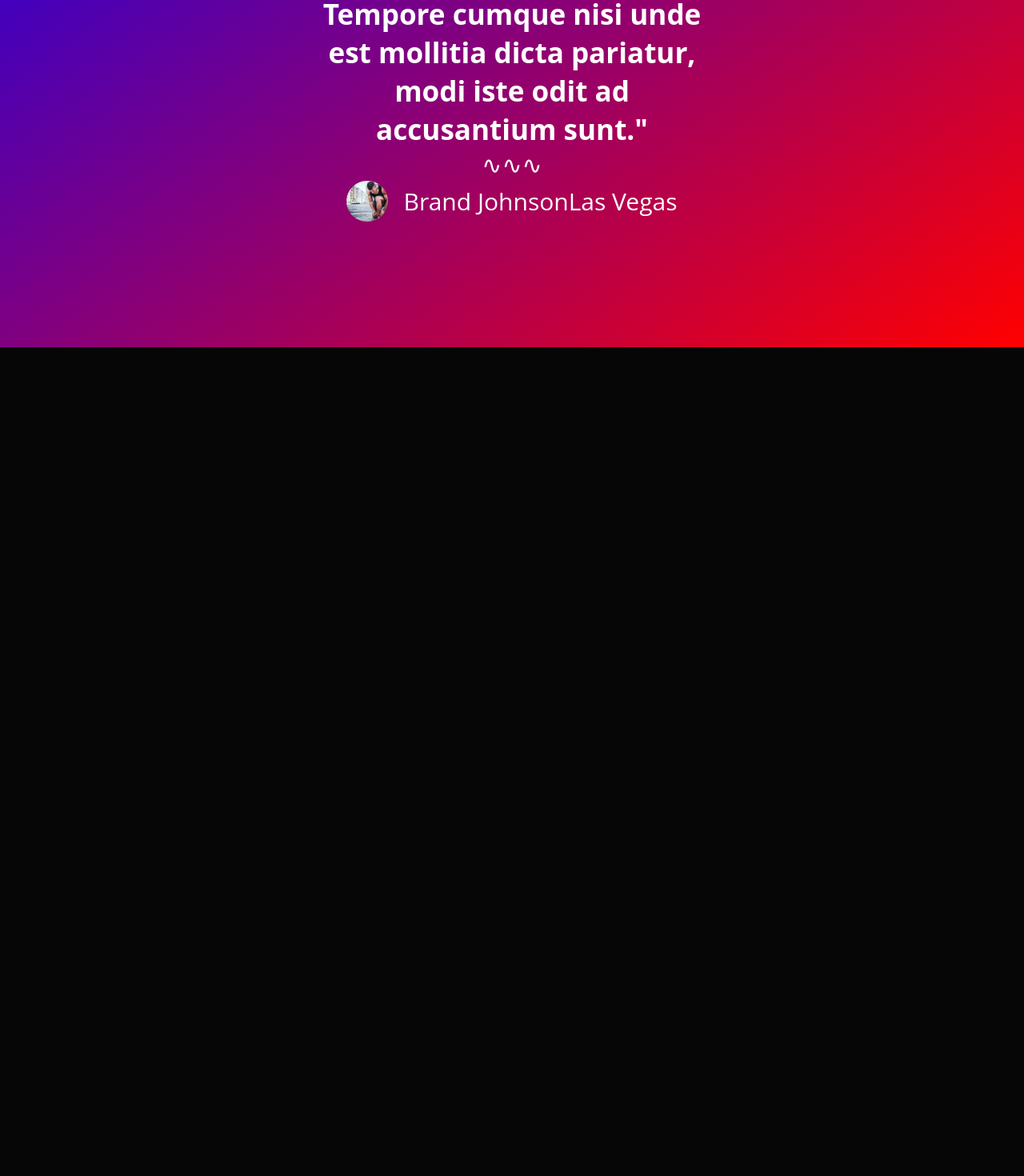
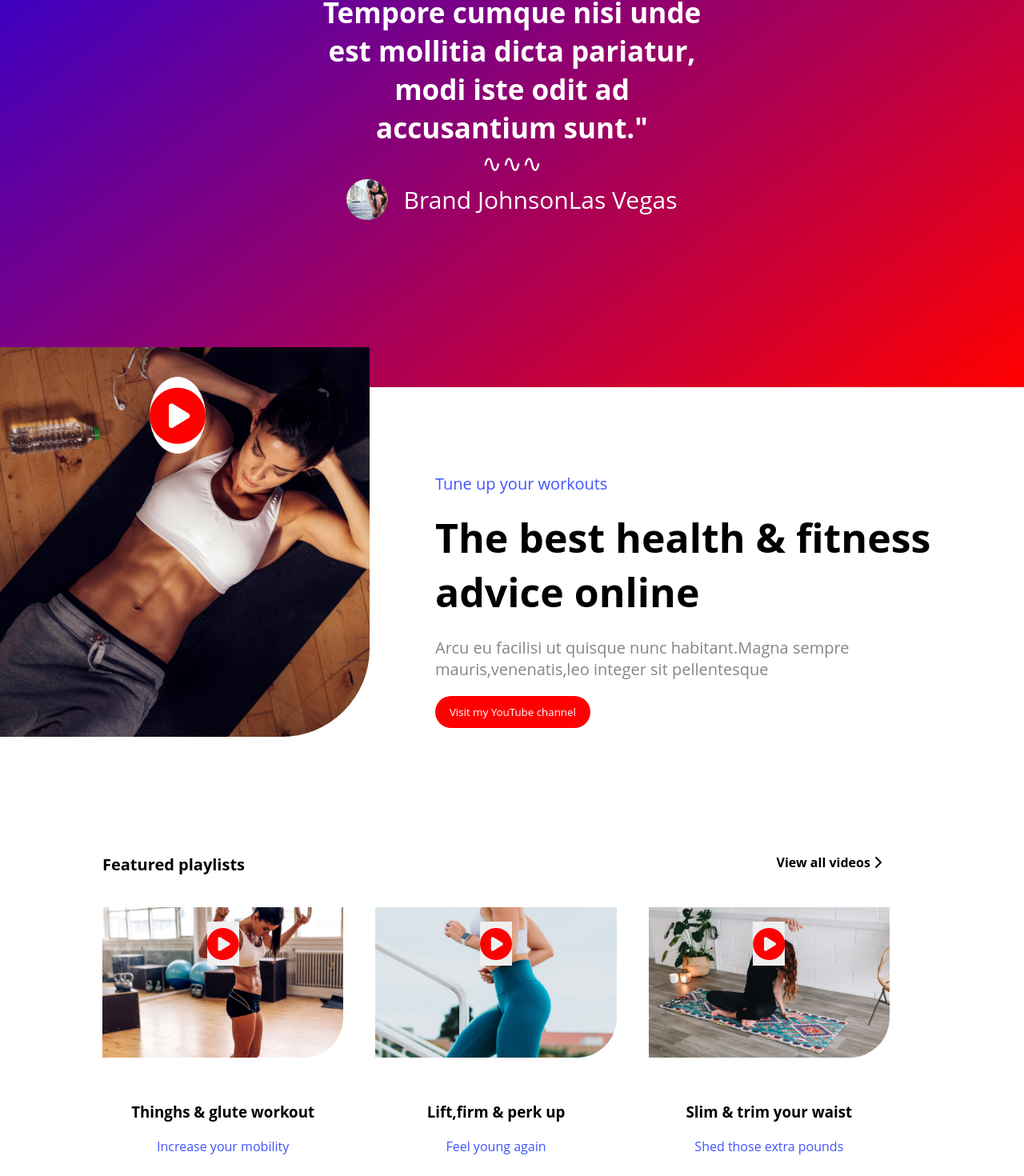
Before and after one commit to MassimoRomano/proj-html-vuejs, a Vue app: page / in a window 1280 px wide. Shown: the part 1266-2736 px from the top of the page at 80% size. Before the commit the page ends 2043 px from the top, so only its background shows below. Built offline with nearby package versions, Linux system fonts and the light colour scheme.

Commit message:
add third  section

```diff
--- a/src/App.vue
+++ b/src/App.vue
@@ -13,6 +13,7 @@ export default {
 <template>
 
   <body>
+    <!-- HEADER -->
     <div class="container">
       <header>
         <div class="logo">
@@ -40,6 +41,8 @@ export default {
       </header>
     </div>
 
+    <!-- START MAIN -->
+    <!-- JUMBOTRON -->
     <main>
       <section class="jumbotron">
         <div class="container">
@@ -54,7 +57,7 @@ export default {
                 <button class="dark-b" type="button">Buy Avda Today</button>
               </div>
             </div>
-            <button class="play-button">Play</button>
+            <span class="play-button"></span>
             <div class="jumbotron-images">
               <img src="" alt="Immagine 1">
               <img src="" alt="Immagine 2">
@@ -63,6 +66,7 @@ export default {
         </div>
       </section>
 
+      <!-- HEALTH SECTION -->
       <section id="training">
         <div class="container">
           <div class="training-img">
@@ -103,6 +107,53 @@ export default {
         </div>
       </section>
 
+      <!-- HEALTH -->
+      <section id="health">
+        <div class="health-contanitor">
+          <div class="left-health">
+            <img src="/public/image/service15-2x.jpg" alt="">
+            <span class="play"><i class="fa-solid fa-circle-play"></i></span>
+          </div>
+          <div class="right-health">
+            <p class="tune">Tune up your workouts</p>
+            <h4>The best health & fitness advice online</h4>
+            <div>
+              <span><img src="" alt=""></span><span><img src="" alt=""></span>
+            </div>
+            <p class="arcu">Arcu eu facilisi ut quisque nunc habitant.Magna sempre mauris,venenatis,leo integer sit
+              pellentesque</p>
+            <button type="button">Visit my YouTube channel</button>
+          </div>
+        </div>
+        <div class="container">
+          <div class="text-featured">
+            <h5>Featured playlists</h5>
+            <p>View all videos <i class="fa-solid fa-chevron-right"></i></p>
+
+          </div>
+          <div class="wrap-featured">
+            <div class="featured-video">
+              <img src="/public/image/video2-2x.jpg" alt="">
+              <button class="play"><i class="fa-solid fa-circle-play"></i></button>
+              <h3>Thinghs & glute workout</h3>
+              <p>Increase your mobility</p>
+            </div>
+            <div class="featured-video">
+              <img src="/public/image/video7-2x.jpg" alt="">
+              <button class="play"><i class="fa-solid fa-circle-play"></i></button>
+              <h3>Lift,firm & perk up</h3>
+              <p>Feel young again</p>
+            </div>
+            <div class="featured-video">
+              <img src="/public/image/video9-2x.jpg" alt="">
+              <button class="play"><i class="fa-solid fa-circle-play"></i></button>
+              <h3>Slim & trim your waist</h3>
+              <p>Shed those extra pounds</p>
+            </div>
+          </div>
+        </div>
+      </section>
+
     </main>
 
   </body>
--- a/src/style.css
+++ b/src/style.css
@@ -29,6 +29,12 @@
 
 .g-2 {
   gap: 2rem;
+}
+
+.play {
+  color: red;
+  cursor: pointer;
+  border: none;
 }
 
 body {
@@ -92,26 +98,28 @@ button a {
 /* MAIN */
 
 /* JUMBOTRON */
-main{
-  height: 100%;
+main {
+  height: auto;
+  position: relative;
 }
+
 .jumbotron {
   background-image: url('/public/image/slider82x-scaled.jpg');
   background-size: cover;
   object-fit: contain;
   height: 700px;
   width: 100%;
-  position: relative;
+
 }
 
-.jumbotron-container{
+.jumbotron-container {
   display: flex;
   align-items: center;
   justify-content: space-between;
 }
 
 .jumbotron-text {
-  background: linear-gradient(to right, rgb(6, 6, 7) 76%, rgba(3, 3, 3, 0.836) 25%,rgba(3, 3, 3, 0.096)10% );
+  background: linear-gradient(to right, rgb(6, 6, 7) 76%, rgba(3, 3, 3, 0.836) 25%, rgba(3, 3, 3, 0.096)10%);
   height: 700px;
   width: 63%;
   padding-left: 40px;
@@ -121,27 +129,27 @@ main{
   justify-content: center;
   gap: 10px;
 
-  > h1{
+  >h1 {
     font-size: 70px;
   }
 
-  > .red{
+  >.red {
     font-size: 20px;
     color: red;
   }
 
-  > .trasp{
+  >.trasp {
     color: rgba(255, 255, 255, 0.473);
   }
 
-  > .wave{
+  >.wave {
     color: yellow;
     font-size: 40px;
   }
 }
 
 
-.light-b{
+.light-b {
   width: 25%;
   height: 40px;
   text-align: center;
@@ -153,7 +161,7 @@ main{
   margin-top: 20px;
 }
 
-  .dark-b{
+.dark-b {
   width: 20%;
   height: 40px;
   text-align: center;
@@ -166,15 +174,6 @@ main{
 
 
 
-.play-button {
-  background-color: rgba(255, 255, 255, 0.5); /* Sfondo semitrasparente */
-  border: none;
-  padding: 20px; /* Aumenta la dimensione del pulsante */
-  border-radius: 50%; /* Rende il pulsante circolare */
-  position: relative;
-  cursor: pointer;
-}
-
 .jumbotron-images {
   display: flex;
   flex-direction: column;
@@ -186,23 +185,24 @@ main{
 }
 
 
+
+
 /* TRAINING */
-#training{
+#training {
   background: linear-gradient(to bottom right, blue, purple, red);
-  height: 900px;
-  position: absolute;
+  height: 950px;
   display: flex;
   flex-direction: column;
 }
 
-.training-img{
+.training-img {
   display: flex;
   flex-wrap: wrap;
   gap: 30px;
 
-  > img{
+  >img {
     display: block;
-    width:calc((100% /3) - 30px);
+    width: calc((100% /3) - 30px);
     border-bottom-right-radius: 50px;
     position: relative;
     top: -90px;
@@ -210,9 +210,9 @@ main{
   }
 }
 
-.text-img{
+.text-img {
   position: relative;
-  top: -625px;
+  top: -623px;
   color: white;
   display: flex;
   flex-direction: column;
@@ -220,28 +220,28 @@ main{
   width: calc((100% /3) - 30px);
 }
 
-.text-contenitor{
-  background: linear-gradient(to bottom, rgba(6, 6, 7, 0.31),rgba(6, 6, 7, 0.11));
-  height: 505px;
+.text-contenitor {
+  background: linear-gradient(to bottom, rgba(6, 6, 7, 0.31), rgba(6, 6, 7, 0.11));
+  height: 503px;
   padding-left: 30px;
   padding-top: 330px;
   border-bottom-right-radius: 50px;
 
-  > span{
+  >span {
     font-size: 40px;
   }
 
-  > h4{
+  >h4 {
     font-size: 30px;
   }
 
-  > p{
+  >p {
     font-size: 20px;
     color: yellow;
   }
 }
 
-.form{
+.form {
   width: 50%;
   margin: 0px auto;
   color: white;
@@ -251,15 +251,132 @@ main{
   top: -500px;
 }
 
-.testimonial{
+.testimonial {
   display: flex;
   flex-direction: row;
   align-items: center;
   justify-content: center;
-  >img{
+
+  >img {
     display: block;
     width: 10%;
     border-radius: 100%;
     margin-right: 20px;
   }
 }
+
+/* HEALTH */
+#health {
+  background-color: white;
+  height: 1400px;
+}
+
+.health-contanitor {
+  display: flex;
+  align-items: center;
+}
+
+.left-health {
+  width: calc(100% / 2);
+  margin-right: 0px;
+  text-align: center;
+
+  >img {
+    display: block;
+    width: 85%;
+    border-bottom-right-radius: 110px;
+    position: relative;
+    top: -50px;
+  }
+
+  >span {
+    font-size: 70px;
+    position: relative;
+    top: -500px;
+    left: -50px;
+    background-color: white;
+    border-radius: 70%;
+    height: 50px;
+  }
+}
+
+.right-health {
+  width: 850px;
+  margin-top: -50px;
+  padding-right: 90px;
+  text-align: start;
+
+  >.tune {
+    color: #4154FF;
+    font-size: 20px;
+
+  }
+
+  >h4 {
+    font-size: 50px;
+    margin-top: 20px;
+  }
+
+  >.arcu {
+    color: #858586;
+    font-size: 20px;
+    margin-bottom: 20px;
+  }
+
+  >button {
+    background-color: red;
+    color: white;
+    width: 30%;
+    height: 40px;
+    border-radius: 20px;
+    border: none;
+  }
+}
+
+.text-featured{
+  display: flex;
+  flex-direction: row;
+  justify-content: space-between;
+  margin-bottom: 40px;
+
+  > h5{
+    font-size: 20px;
+  }
+
+  > p {
+    padding-right: 50px;
+    font-weight: bold;
+  }
+}
+
+
+
+.wrap-featured {
+  display: flex;
+  flex-wrap: wrap;
+  gap: 40px;
+
+}
+
+.featured-video {
+  width: calc((100% / 3) - 40px);
+  text-align: center;
+
+  >img {
+    display: block;
+    width: 100%;
+    border-bottom-right-radius: 50px;
+  }
+
+  > button{
+    font-size: 40px;
+    position: relative;
+    bottom: 170px;
+
+  }
+
+  > p {
+    color: #4154FF;
+    padding-top: 20px;
+   }
+}
```
Lines whose indentation alone changed are shown as unchanged.
